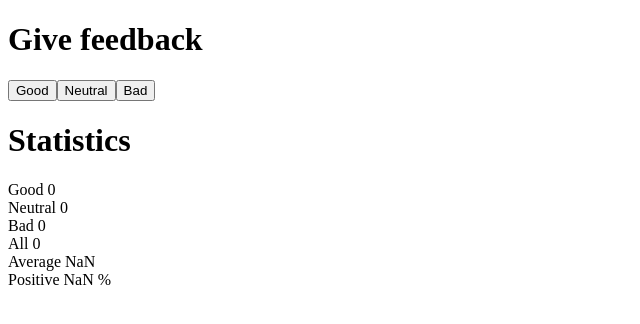
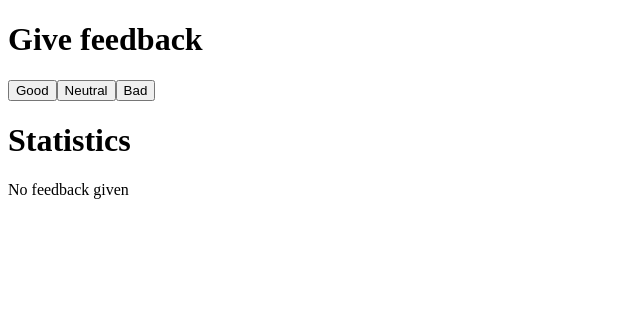
Before and after one commit to Jondeboy/FullstackOpen, a React (Vite) app in the folder Osa_1/task1/: page / in a window 1280 px wide. Shown: the top 324 px of the page, without its empty margins (0-640 px from the left). Built offline with nearby package versions, Linux system fonts and the light colour scheme.

Commit message:
- Task 1.9 done

```diff
--- a/Osa_1/task1/src/App.jsx
+++ b/Osa_1/task1/src/App.jsx
@@ -12,6 +12,7 @@ const Header = ({headerText}) => {
 }
 
 const Statistics = (props) => {
+    if (props.all > 0) {
         return (
             <div>
                 <div>Good {props.good}</div>
@@ -23,6 +24,12 @@ const Statistics = (props) => {
                 <div>Positive {props.positive}</div>
             </div>
         )
+    } else {
+        return (
+            <div>No feedback given</div>
+        )
+    }
+
 }
 
 const App = () => {
```
Lines whose indentation alone changed are shown as unchanged.
